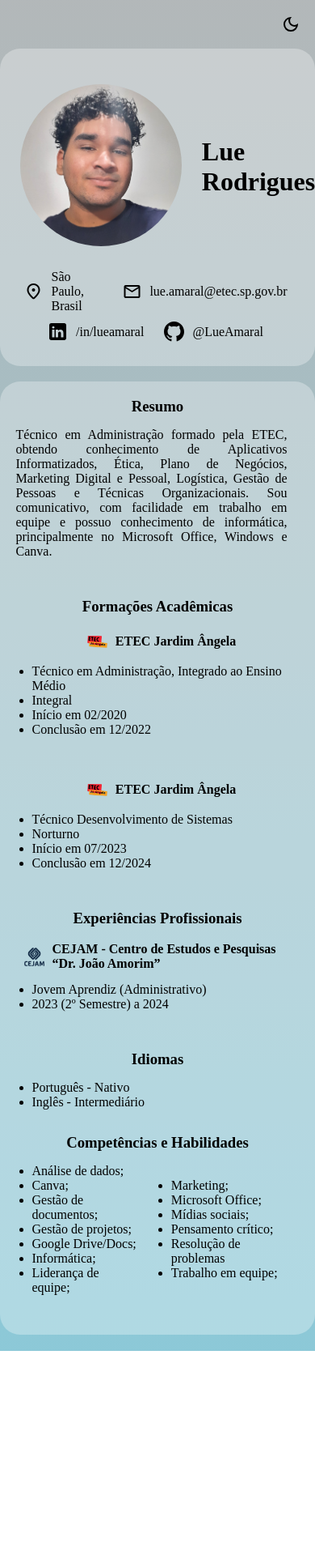
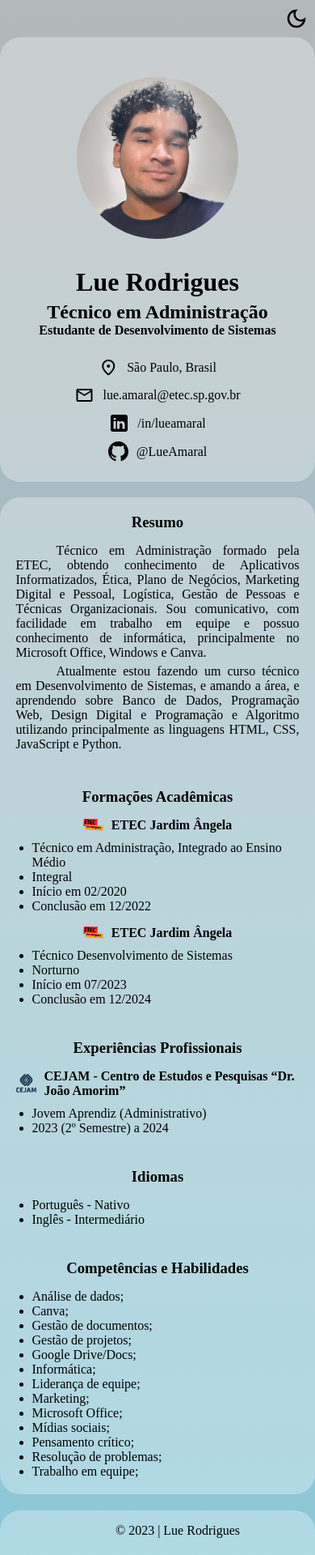
Before and after one commit to LueAmaral/lue-curriculo, a plain HTML site: page index.html in a window 390 px wide. Shown: the whole page at 81% size. Before the commit the page ends 1668 px from the top, so only its background shows below. Drawn offline with nearby package versions, Linux system fonts and the light colour scheme; a web font is replaced by a local one.

Commit message:
otimização
- Adicionado responsividade a pagina;
- Otimização de código;
- Correção de bugs.

```diff
--- a/css/style.css
+++ b/css/style.css
@@ -45,11 +45,13 @@ header, section{
     padding: 5%;
     border-radius: 25px;
     margin-bottom: 5%;
-    /* margin: 0% 5% 5% 5%; */
     color: var(--text-color);
 }
+.divisao{
+    margin-bottom: 40px;
+}
 ul{
-    padding: 0px 20px 30px 20px;
+    padding: 0px 20px 0 20px;
 }
 a{
     text-decoration: none;
@@ -57,11 +59,12 @@ a{
 }
 h3{
     text-align: center;
-    padding-bottom: 15px;
+    margin: 0 0 15px 0;
 }
-h3 + p{
+p{
+    text-indent: 50px;
     text-align: justify;
-    padding-bottom: 30px;
+    padding-bottom: 5px;
 }
 h3 + img{
     text-align: center;
@@ -74,18 +77,14 @@ h3 + img{
 }
 #toggletheme{
     cursor: pointer;
+    width: 30px;
+    height: 30px;
 }
 #foto{
     width: 200px;
     height: 200px;
     border-radius: 50%;
     margin: 25px;
-}
-.ladoalado > span, img{
-    margin: 10px;
-}
-.ladoalado > a, p{
-    margin-right: 15px;
 }
 .invert{
     filter: var(--filter);
@@ -98,12 +97,17 @@ h3 + img{
     justify-content: center;
     align-items: center;
 }
+.tituloform{
+    text-align: center;
+    padding-bottom: 15px;
+}
 h3 + .ladoalado{
     justify-content: space-between;
 }
 .icone{
     width: 25px;
     align-items: center;
+    margin-right: 10px;
 }
 .efeitodelinha{
     display: inline-block;
@@ -130,5 +134,39 @@ h3 + .ladoalado{
     display: flex;
     align-items: center;
     justify-content: center;
-    margin-bottom: 10px;
+    margin: 15px 0 10px 0;
 }
+.ladoalado div{
+    display: flex;
+    justify-content: center;
+    align-items: center;
+    margin: 5px 15px;
+}
+.compet_hab{
+    display: flex;
+    justify-content: space-between;
+    align-items: center;
+}
+
+footer{
+    margin: 0 auto;
+    max-width: 700px;
+    background-color: var(--background-color);
+    padding: 1em;
+    border-radius: 25px 25px 0 0;
+    color: var(--text-color);
+}
+
+/* media query */
+@media screen and (max-width: 580px) {
+    .ladoalado{
+        flex-direction: column;
+    }
+    .compet_hab{
+        display: block;
+        justify-content: space-between;
+        align-items: flex-start;
+        padding: 0 0 0;
+        margin: 0;
+    }
+}
--- a/index.html
+++ b/index.html
@@ -2,6 +2,7 @@
 <html lang="pt-BR">
     <head>
         <meta charset="UTF-8">
+        <meta name="viewport" content="width=device-width, initial-scale=1.0">
         <title>Lue Rodrigues - Currículo</title>
         <link rel="stylesheet" href="css/style.css">
         <link rel="stylesheet" href="css/fonts.css">
@@ -26,43 +27,57 @@
                 </div>
             </div>
             <div>
-                <div class="ladoalado">
-                    <span class="material-symbols-rounded icone">location_on</span><p class="efeitodelinha">São Paulo, Brasil</p>
-                    <span class="material-symbols-rounded icone">mail</span><a class="efeitodelinha" href="mailto:lue.amaral@etec.sp.gov.br">lue.amaral@etec.sp.gov.br</a>
+                <div class="tituloform">
+                    <h2 class="efeitodelinha">Técnico em Administração</h2>
+                    <h4 class="efeitodelinha">Estudante de Desenvolvimento de Sistemas</p>
                 </div>
                 <div class="ladoalado">
-                    <img class="icone invert" src="img/linkedin.svg"><a href="https://www.linkedin.com/in/lueamaral" target="_blank" class="efeitodelinha">/in/lueamaral</a>
-                    <img class="icone invert" src="img/github-mark.svg"><a href="https://github.com/LueAmaral" target="_blank" class="efeitodelinha">@LueAmaral</a>
+                    <div>
+                        <span class="material-symbols-rounded icone">location_on</span>
+                        <a class="efeitodelinha">São Paulo, Brasil</a>
+                    </div>
+                    <div>
+                        <span class="material-symbols-rounded icone">mail</span>
+                        <a class="efeitodelinha" href="mailto:lue.amaral@etec.sp.gov.br">lue.amaral@etec.sp.gov.br</a>
+                    </div>
+                </div>
+                <div class="ladoalado">
+                    <div>
+                        <img class="icone invert" src="img/linkedin.svg">
+                        <a href="https://www.linkedin.com/in/lueamaral" target="_blank" class="efeitodelinha">/in/lueamaral</a>
+                    </div>
+                    <div>
+                        <img class="icone invert" src="img/github-mark.svg">
+                        <a href="https://github.com/LueAmaral" target="_blank" class="efeitodelinha">@LueAmaral</a>
+                    </div>
                 </div>
             </div>
         </header>
 
         <section>
             <div>
-                <div>
+                <div class="divisao">
                     <h3>Resumo</h3>
                     <p>Técnico em Administração formado pela ETEC, obtendo conhecimento de Aplicativos Informatizados, Ética, Plano de Negócios, Marketing Digital e Pessoal, Logística, Gestão de Pessoas e Técnicas Organizacionais. Sou comunicativo, com facilidade em trabalho em equipe e possuo conhecimento de informática, principalmente no Microsoft Office, Windows e Canva.</p>
+                    <p>Atualmente estou fazendo um curso técnico em Desenvolvimento de Sistemas, e amando a área, e aprendendo sobre Banco de Dados, Programação Web, Design Digital e Programação e Algoritmo utilizando principalmente as linguagens HTML, CSS, JavaScript e Python.</p>
                 </div>
-                <br>
-                <div>
+                <div  class="divisao">
                     <h3>Formações Acadêmicas</h3>
                     <div class="tituloimg">
                         <img class="icone" src="img/cropped-ETECJA.png"><strong>ETEC Jardim Ângela</strong></img>
                     </div>
-                </div>
-                <div>
+
                     <ul>
                         <li>Técnico em Administração, Integrado ao Ensino Médio</li>
                         <li>Integral</li>
                         <li>Início em 02/2020</li>
                         <li>Conclusão em 12/2022</li>
                     </ul>
-                </div>
-                <br>
-                <div class="tituloimg">
-                    <img class="icone" src="img/cropped-ETECJA.png"><strong>ETEC Jardim Ângela</strong></img>
-                </div>
-                <div>
+
+                    <div class="tituloimg">
+                        <img class="icone" src="img/cropped-ETECJA.png"><strong>ETEC Jardim Ângela</strong></img>
+                    </div>
+
                     <ul>
                         <li>Técnico Desenvolvimento de Sistemas</li>
                         <li>Norturno</li>
@@ -70,8 +85,8 @@
                         <li>Conclusão em 12/2024</li>
                     </ul>
                 </div>
-                <br>
-                <div>
+
+                <div class="divisao">
                     <h3>Experiências Profissionais</h3>
                     <div class="tituloimg">
                         <img class="icone" src="img/cejam.png"><strong>CEJAM - Centro de Estudos e Pesquisas “Dr. João Amorim”</strong></img>
@@ -83,8 +98,8 @@
                         </ul>
                     </div>
                 </div>
-                <br>
-                <div>
+
+                <div class="divisao">
                     <h3>Idiomas</h3>
                     <div>
                         <ul>
@@ -95,7 +110,7 @@
                 </div>
                 <div>
                     <h3>Competências e Habilidades</h3>
-                    <div class="ladoalado">
+                    <div class="compet_hab">
                         <div>
                             <ul>
                                 <li>Análise de dados;</li>
@@ -113,7 +128,7 @@
                                 <li>Microsoft Office;</li>
                                 <li>Mídias sociais;</li>
                                 <li>Pensamento crítico;</li>
-                                <li>Resolução de problemas</li>
+                                <li>Resolução de problemas;</li>
                                 <li>Trabalho em equipe;</li>
                             </ul>
                         </div>
@@ -121,6 +136,13 @@
                 </div>
             </div>
         </section>
+
+        <footer>
+            <div>
+                <p class="ladoalado">© 2023 | Lue Rodrigues</p>
+            </div>
+        </footer>
+
         <script src="js/script.js"></script>
     </body>
 </html>
--- a/js/script.js
+++ b/js/script.js
@@ -7,7 +7,7 @@ toggletheme.onclick = function(){
     if($html.classList.contains("dark-mode")){
         toggletheme.src = "img/light_mode.svg"
     }else{
-        toggletheme.src = "'img/dark_mode.svg"
+        toggletheme.src = "img/dark_mode.svg"
     }
 }
 
```
